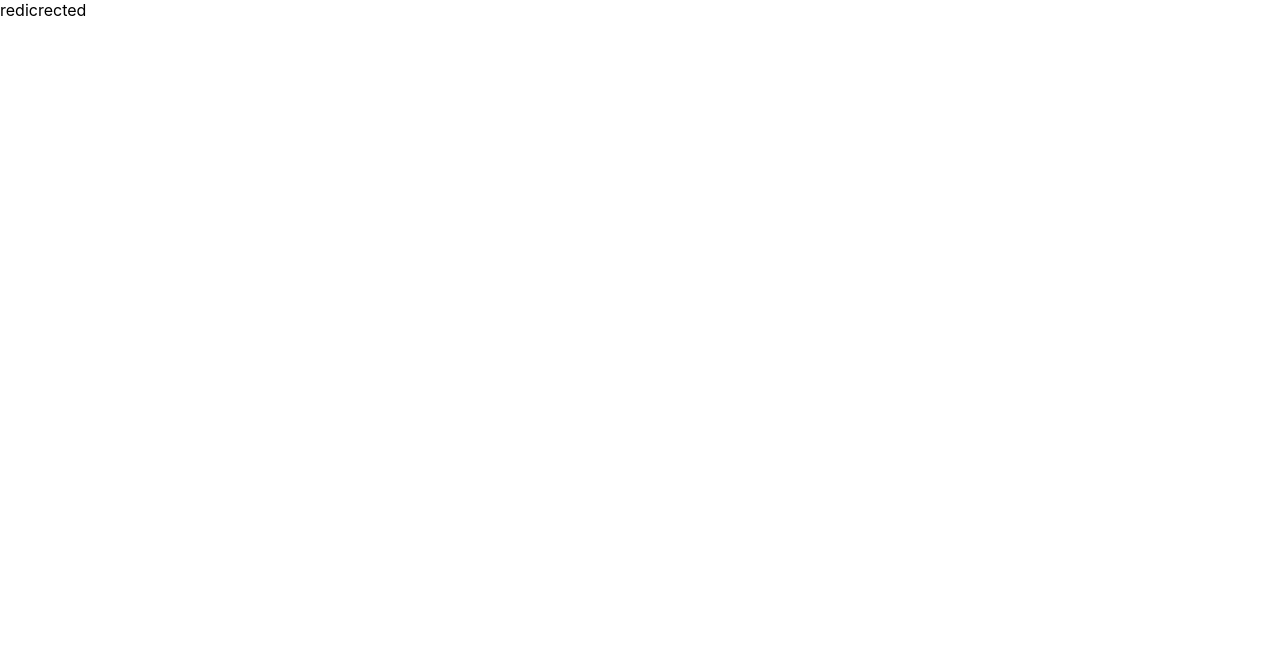
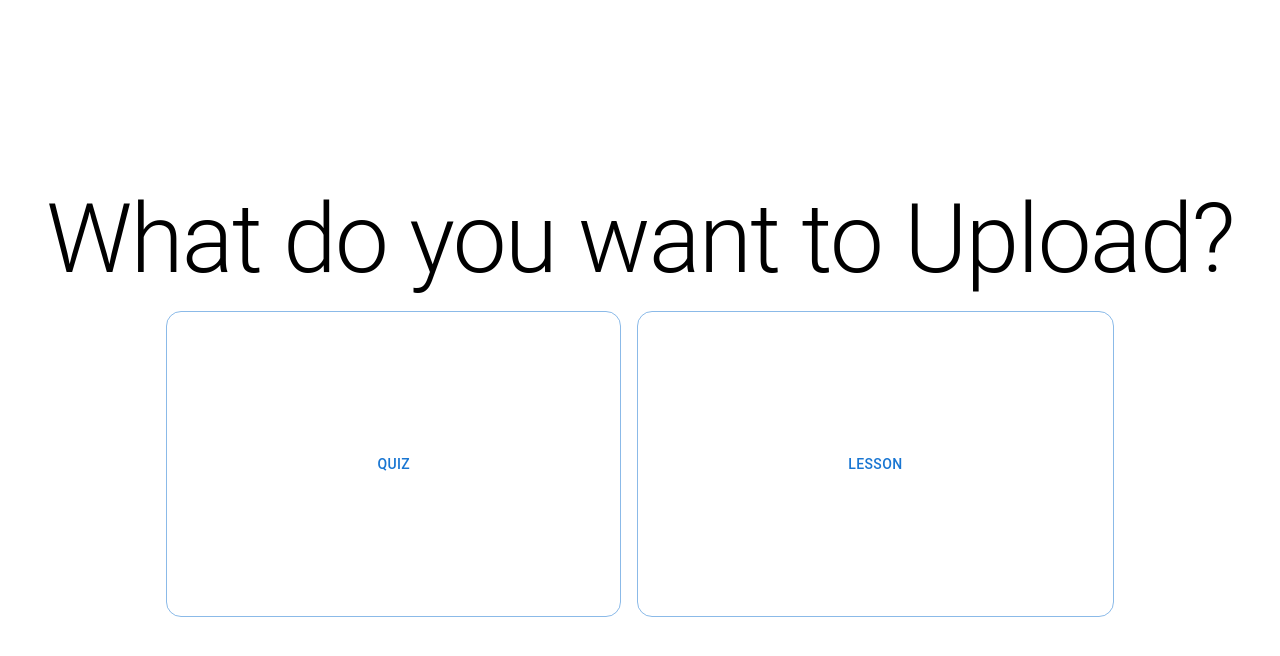
Before and after one commit to tealily94/hackathon_web, a Next.js app: page /create/1 in a window 1280 px wide. Shown: the top 656 px of the page. Built offline with nearby package versions, Linux system fonts and the light colour scheme.

Commit message:
fix: routing

```diff
--- a/pages/create/[id].js
+++ b/pages/create/[id].js
@@ -1,5 +1,44 @@
+import Button from "@mui/material/Button";
+import Typography from "@mui/material/Typography";
+import Stack from "@mui/material/Stack";
+import Link from "next/link";
+import { useRouter } from "next/router";
+
 function create() {
-  return <div>redicrected</div>;
+  const router = useRouter();
+  console.log(router.query.id);
+  return (
+    <div>
+      <div style={{ height: "100vh" }}>
+        <Stack
+          spacing={2}
+          justifyContent="center"
+          alignItems="center"
+          style={{ height: "100vh" }}
+        >
+          <Typography variant="h1" component="div" gutterBottom>
+            What do you want to Upload?
+          </Typography>
+          <Stack direction="row" spacing={2}>
+            <Button
+              variant="outlined"
+              style={{ padding: "10em 15em", borderRadius: "15px" }}
+            >
+              Quiz
+            </Button>
+            <Link href="lesson">
+              <Button
+                variant="outlined"
+                style={{ padding: "10em 15em", borderRadius: "15px" }}
+              >
+                Lesson
+              </Button>
+            </Link>
+          </Stack>
+        </Stack>
+      </div>
+    </div>
+  );
 }
 
 export default create;
```
Also changed, not shown: pages/index.js (+5 -4 lines).
